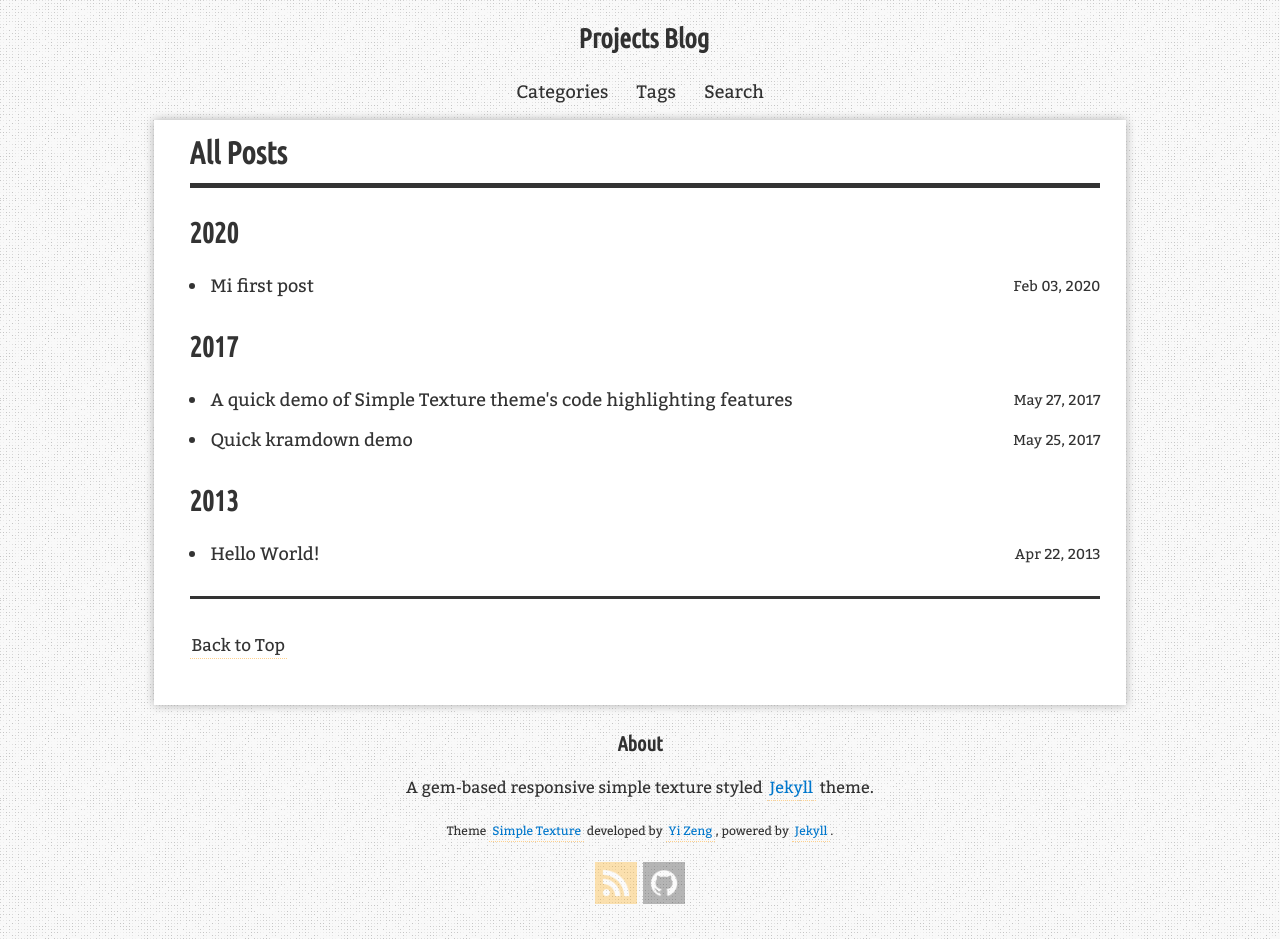
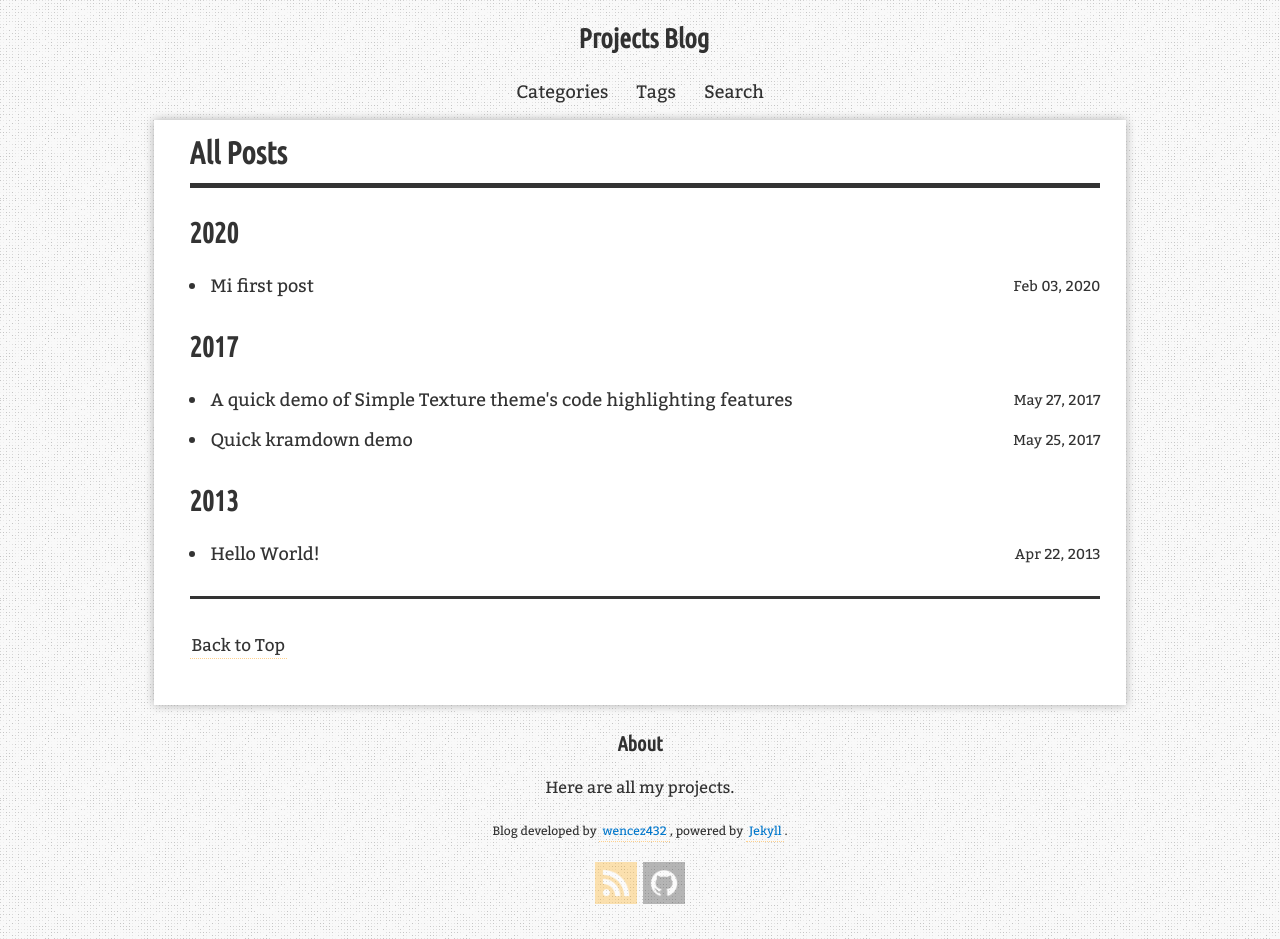
Before and after one commit to wensespl/Projects, a Jekyll site: the page built from blog/index.html, in a window 1280 px wide. Built offline with Jekyll 4.4.1, drawn with Linux system fonts in a browser that asks for light colours; comment, search, counter and statistics services are not loaded.

Commit message:
Updated Some Files

```diff
--- a/_config.yml
+++ b/_config.yml
@@ -53,7 +53,7 @@ home:
 blog:
   cc_license: http://creativecommons.org/licenses/by-sa/4.0/ # A link to CC License of your choice.
   cc_license_image: /assets/images/theme/cc-by-sa.png # An image of your CC License.
-  footer_content: A gem-based responsive simple texture styled <a href="http://jekyllrb.com/">Jekyll</a> theme.
+  footer_content: Here are all my projects.
 
 disqus:
   shortname: # e.g. yizeng
--- a/_data/i18n.yml
+++ b/_data/i18n.yml
@@ -25,7 +25,7 @@ en: &en
   show_comments: 'Show Comments'
   show_license: 'Show License'
   tags: 'Tags'
-  theme_info: '<p><small>Theme <a href="https://github.com/yizeng/jekyll-theme-simple-texture" target="_blank">Simple Texture</a> developed by <a href="https://yizeng.me" target="_blank">Yi Zeng</a>, powered by <a href="https://jekyllrb.com/" target="_blank">Jekyll</a>.</small></p>'
+  theme_info: '<p><small>Blog developed by <a href="https://github.com/wencez432" target="_blank">wencez432</a>, powered by <a href="https://jekyllrb.com/" target="_blank">Jekyll</a>.</small></p>'
   view: 'View'
 en-us:
   <<: *en
```
